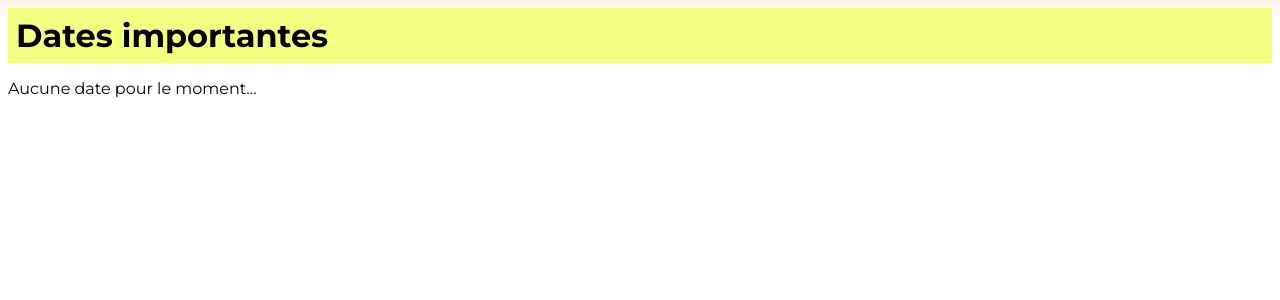
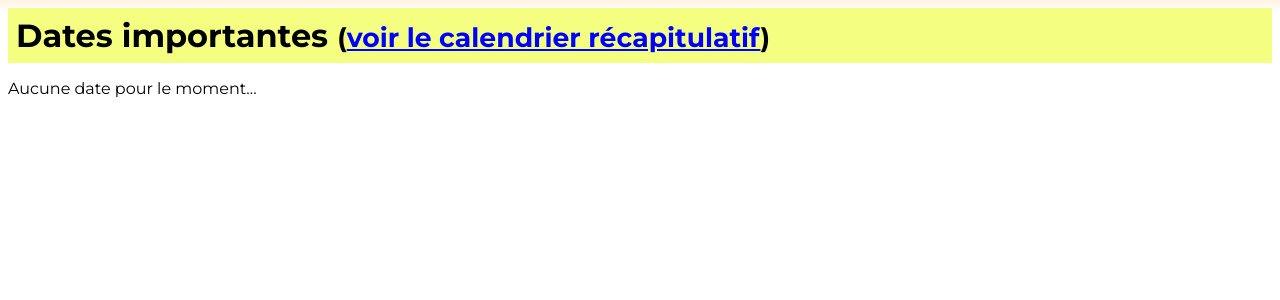
Before and after one commit to lfavole/sitekt, a Django app: template cate/common/templates/common/dates.html in a window 1280 px wide. Shown: the part 100-400 px from the top of the page. Run offline with Django 4.2, Linux system fonts and the light colour scheme; the template is opened without the code that fills it, so the values that code supplies are empty; parts of the project's set-up code (start-up, migrations or seed data) failed here and were passed over.

Commit message:
Add link to calendar in dates

```diff
--- a/cate/common/templates/common/dates.html
+++ b/cate/common/templates/common/dates.html
@@ -6,7 +6,7 @@
 {% block page-title %}Dates importantes{% endblock %}
 
 {% block content %}
-<h1>Dates importantes</h1>
+<h1>Dates importantes <small>(<a href="{% url app|add:":calendrier" %}" target="_blank">voir le calendrier récapitulatif</a>)</small></h1>
 {% if dates %}
 <style>
 table {
```
